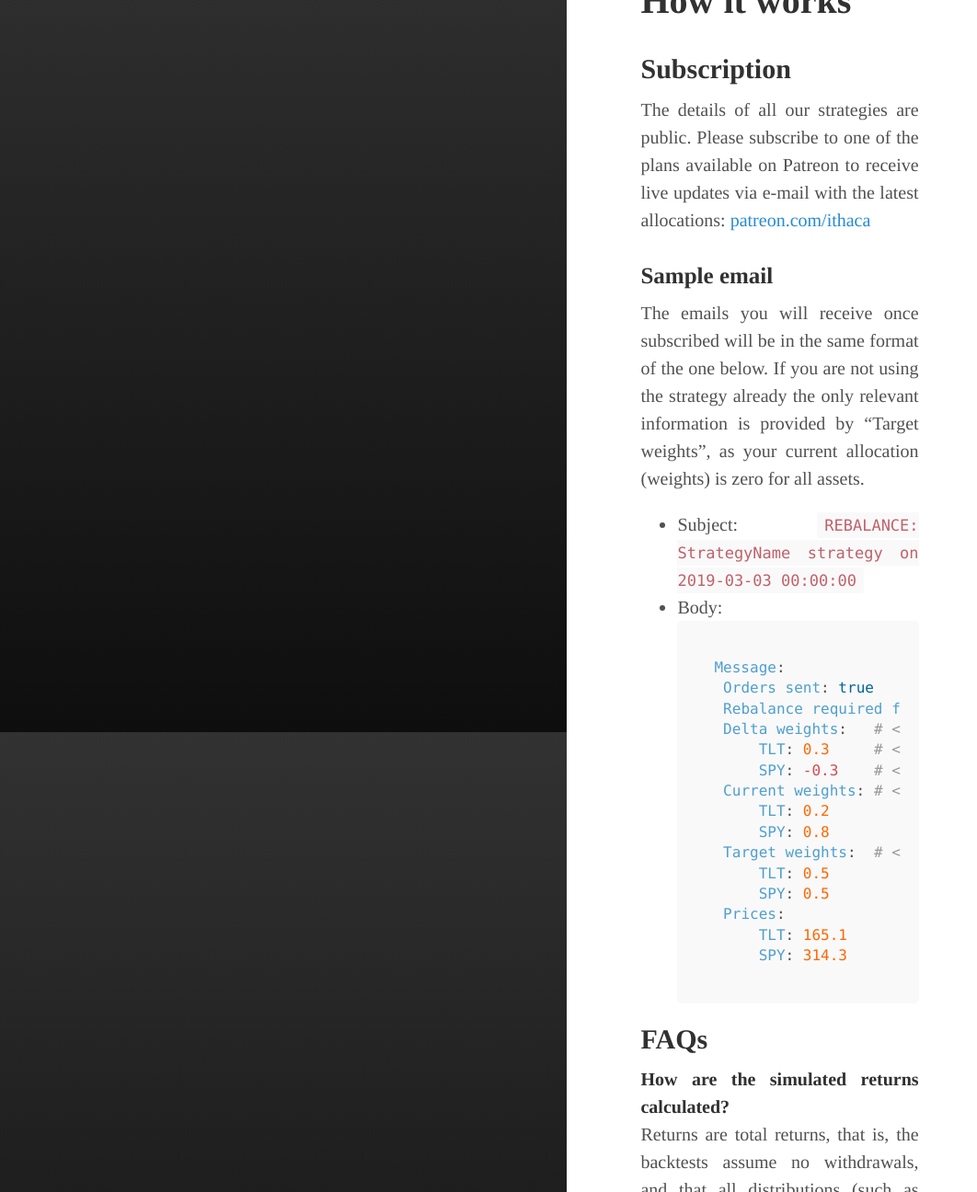
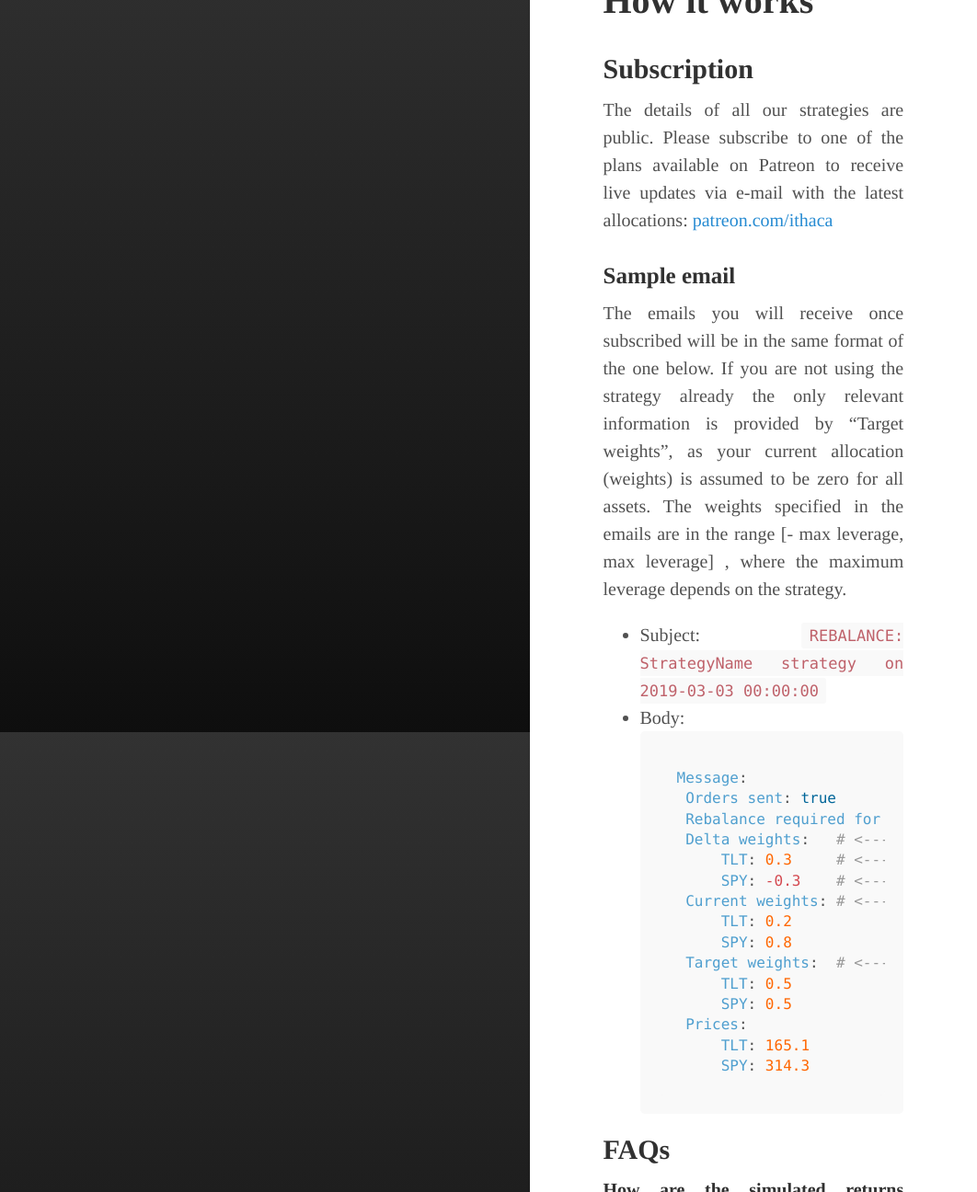
Before and after one commit to IthacaResearch/ithacaresearch.github.io, a Jekyll site: the page built from category/how-it-works.md, in a window 1280 px wide and 1400 px high, cut to the strip 104-1400 px from the top of the window. Shown: the whole strip at 92% size, without its empty margins (0-1062 px from the left). Built offline with Jekyll 4.4.1, drawn with Linux system fonts in a browser that asks for light colours; some of the changed text lies outside the part shown.

Commit message:
Update how-it-works.md

````diff
--- a/category/how-it-works.md
+++ b/category/how-it-works.md
@@ -8,7 +8,7 @@ sidebar_sort_order: 800
 The details of all our strategies are public. Please subscribe to one of the plans available on Patreon to receive live updates via e-mail with the latest allocations: [patreon.com/ithaca](https://www.patreon.com/ithaca "Go to Patreon page")
 
 ### Sample email
-The emails you will receive once subscribed will be in the same format of the one below. If you are not using the strategy already the only relevant information is provided by "Target weights", as your current allocation (weights) is zero for all assets.
+The emails you will receive once subscribed will be in the same format of the one below. If you are not using the strategy already the only relevant information is provided by "Target weights", as your current allocation (weights) is assumed to be zero for all assets. The weights specified in the emails are in the range [- max leverage, max leverage] , where the maximum leverage depends on the strategy.
 
 - Subject: ```REBALANCE: StrategyName strategy on 2019-03-03 00:00:00```
 - Body:
@@ -22,7 +22,7 @@ Message:
    Current weights: # <--- this is the current strategy allocation (valid only if you are already using the strategy)
        TLT: 0.2
        SPY: 0.8
-   Target weights:  # <--- this is the strategy allocation target
+   Target weights:  # <--- this is the strategy allocation target. The percentage of the assets in your portfolio should match these
        TLT: 0.5
        SPY: 0.5
    Prices:
@@ -50,6 +50,9 @@ Yes, they are available upon request.
 **Can you provide further details about the strategies' inner workings?**<br>
 We cannot provide the source code of the strategies. However, we can provide the references (our own research notebooks, papers, books, websites) that have inspired the creation of a specific strategy upon request.
 
+**Can a strategy be customized to satisfy specific needs?**<br>
+Yes, please contact us at <info@ithacainvestments.org>
+
 **Can you help us implementing and testing a new strategy/idea?**<br>
 Yes, please contact us at <info@ithacainvestments.org>
 
````
